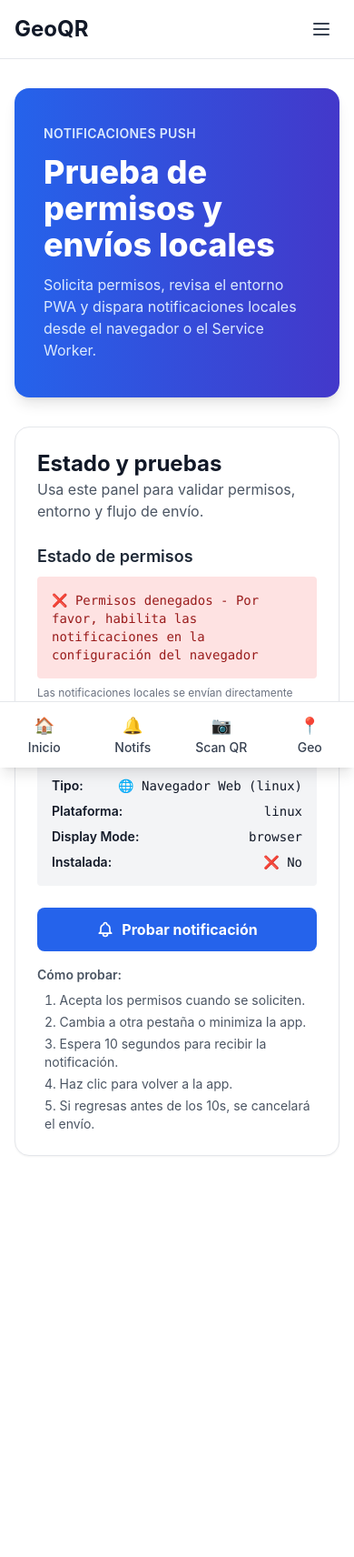
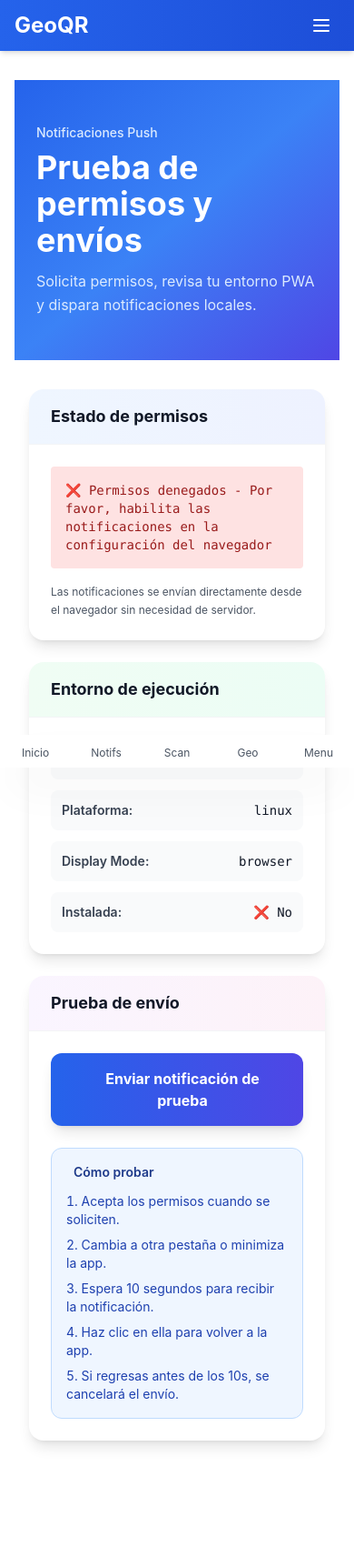
Before and after one commit to amilube/geoqr, a Django app: template apps/templates/pages/push.html in a window 390 px wide. Shown: the whole page at 91% size. Before the commit the page ends 1271 px from the top, so only its background shows below. Run offline with Django 5.2, Linux system fonts and the light colour scheme; the template is opened without the code that fills it, so the values that code supplies are empty; some libraries are stand-ins or nearby versions.

Commit message:
feat(ui): enhance mobile navigation and update page layouts with new styles and icons

```diff
--- a/apps/templates/base.html
+++ b/apps/templates/base.html
@@ -19,6 +19,9 @@
   <!-- TailwindCSS CDN -->
 
   <script src="https://cdn.tailwindcss.com"></script>
+
+  <!-- Iconify for Lucide Icons -->
+  <script src="https://code.iconify.design/iconify-icon/1.0.8/iconify-icon.min.js"></script>
 
   <!-- HTMX v2 desde CDN -->
     <script src="https://unpkg.com/htmx.org@2.0.0"></script>
@@ -53,15 +56,15 @@
 <body class="{% block bodyclass %}{% endblock bodyclass %} bg-white text-gray-900">
   {% block body %}
   <!-- Navigation Bar -->
-  <nav class="bg-white border-b border-gray-200">
+  <nav class="bg-gradient-to-r from-blue-600 to-blue-700 shadow-md">
     <div class="max-w-7xl mx-auto px-4 sm:px-6 lg:px-8">
-      <div class="flex justify-between items-center h-16">
+      <div class="flex justify-between items-center h-14">
         <div class="flex-shrink-0">
-          <a class="text-2xl font-bold text-gray-900" href="{% url 'home' %}">GeoQR</a>
+          <a class="text-2xl font-bold text-white" href="{% url 'home' %}">GeoQR</a>
         </div>
         <!-- Mobile menu button -->
         <div class="flex md:hidden">
-          <button id="mobile-menu-button" type="button" class="inline-flex items-center justify-center p-2 rounded-md text-gray-700 hover:bg-gray-100 focus:outline-none transition" aria-controls="mobile-menu" aria-expanded="false" aria-label="Toggle navigation">
+          <button id="mobile-menu-button" type="button" class="inline-flex items-center justify-center p-2 rounded-md text-white hover:bg-blue-500 focus:outline-none transition" aria-controls="mobile-menu" aria-expanded="false" aria-label="Toggle navigation">
             <svg id="hamburger-open" class="h-6 w-6" xmlns="http://www.w3.org/2000/svg" fill="none" viewBox="0 0 24 24" stroke="currentColor">
               <path stroke-linecap="round" stroke-linejoin="round" stroke-width="2" d="M4 6h16M4 12h16M4 18h16" />
             </svg>
@@ -73,28 +76,21 @@
         <!-- Desktop Navigation -->
         <div class="hidden md:flex md:items-center md:space-x-8">
           {% if request.user.is_authenticated %}
-            {% comment %} <a class="text-gray-700 hover:text-gray-900 transition" href="{% url 'users:detail' request.user.pk %}">{% translate "My Profile" %}</a> {% endcomment %}
-            <a class="block px-3 py-2 rounded-md text-red-700 hover:text-red-900 hover:bg-red-100 transition" href="{% url 'account_logout' %}">{% translate "Sign Out" %}</a>
+            <a class="text-white hover:text-blue-100 font-medium transition" href="{% url 'protected_home' %}">Inicio</a>
+            <a class="text-white hover:text-blue-100 font-medium transition" href="{% url 'account_logout' %}">{% translate "Sign Out" %}</a>
           {% else %}
-            {% if ACCOUNT_ALLOW_REGISTRATION %}
-              {% comment %} <a id="sign-up-link" class="text-gray-700 hover:text-gray-900 transition" href="{% url 'account_signup' %}">{% translate "Sign Up" %}</a> {% endcomment %}
-            {% endif %}
-            <a id="log-in-link" class="text-gray-700 hover:text-gray-900 transition" href="{% url 'account_login' %}">{% translate "Sign In" %}</a>
+            <a id="log-in-link" class="text-white hover:text-blue-100 font-medium transition" href="{% url 'account_login' %}">{% translate "Sign In" %}</a>
           {% endif %}
         </div>
       </div>
     </div>
     <!-- Mobile Navigation Menu -->
-    <div id="mobile-menu" class="hidden md:hidden border-t border-gray-200">
-      <div class="px-2 pt-2 pb-3 space-y-1">
+    <div id="mobile-menu" class="hidden md:hidden bg-blue-700">
+      <div class="px-4 py-2 space-y-1">
         {% if request.user.is_authenticated %}
-          {% comment %} <a class="block px-3 py-2 rounded-md text-base font-medium text-gray-700 hover:bg-gray-100 transition" href="{% url 'users:detail' request.user.pk %}">{% translate "My Profile" %}</a> {% endcomment %}
-          <a class="block px-3 py-2 rounded-md text-red font-medium text-red-700 hover:bg-red-100 transition" href="{% url 'account_logout' %}">{% translate "Sign Out" %}</a>
+          <a class="block px-3 py-2 rounded-lg text-white font-medium hover:bg-blue-600 transition" href="{% url 'account_logout' %}">{% translate "Sign Out" %}</a>
         {% else %}
-          {% if ACCOUNT_ALLOW_REGISTRATION %}
-
-          {% endif %}
-          <a id="log-in-link-mobile" class="block px-3 py-2 rounded-md text-base font-medium text-gray-700 hover:bg-gray-100 transition" href="{% url 'account_login' %}">{% translate "Sign In" %}</a>
+          <a id="log-in-link-mobile" class="block px-3 py-2 rounded-lg text-white font-medium hover:bg-blue-600 transition" href="{% url 'account_login' %}">{% translate "Sign In" %}</a>
         {% endif %}
       </div>
     </div>
@@ -124,24 +120,36 @@
   {% endblock body %}
 
   <!-- Bottom mobile navbar -->
-  <nav class="md:hidden fixed bottom-0 inset-x-0 bg-white border-t border-gray-200 shadow-lg">
-    <div class="grid grid-cols-4 text-sm font-medium text-gray-700">
-      <a href="{% url 'home' %}" class="flex flex-col items-center justify-center py-3 hover:bg-gray-50 transition">
-        <span class="text-lg">🏠</span>
-        <span>Inicio</span>
+  <nav class="md:hidden fixed bottom-0 inset-x-0 bg-white shadow-2xl shadow-black/10">
+    <div class="grid grid-cols-5 text-center">
+      <a href="{% url 'protected_home' %}" class="nav-item flex flex-col items-center justify-center py-2 hover:bg-gray-100/50 transition-colors {% if request.resolver_match.url_name == 'protected_home' %}bg-blue-50{% endif %}">
+        <iconify-icon icon="lucide:home" class="text-2xl {% if request.resolver_match.url_name == 'protected_home' %}text-blue-600{% else %}text-gray-600{% endif %}"></iconify-icon>
+        <span class="text-xs mt-1 {% if request.resolver_match.url_name == 'protected_home' %}text-blue-600 font-semibold{% else %}text-gray-600{% endif %}">Inicio</span>
       </a>
-      <a href="{% url 'push' %}" class="flex flex-col items-center justify-center py-3 hover:bg-gray-50 transition">
-        <span class="text-lg">🔔</span>
-        <span>Notifs</span>
+      <a href="{% url 'push' %}" class="nav-item flex flex-col items-center justify-center py-2 hover:bg-gray-100/50 transition-colors {% if request.resolver_match.url_name == 'push' %}bg-blue-50{% endif %}">
+        <iconify-icon icon="lucide:bell" class="text-2xl {% if request.resolver_match.url_name == 'push' %}text-blue-600{% else %}text-gray-600{% endif %}"></iconify-icon>
+        <span class="text-xs mt-1 {% if request.resolver_match.url_name == 'push' %}text-blue-600 font-semibold{% else %}text-gray-600{% endif %}">Notifs</span>
       </a>
-      <a href="{% url 'qr' %}" class="flex flex-col items-center justify-center py-3 hover:bg-gray-50 transition">
-        <span class="text-lg">📷</span>
-        <span>Scan QR</span>
+      <a href="{% url 'qr' %}" class="nav-item flex flex-col items-center justify-center py-2 hover:bg-gray-100/50 transition-colors {% if request.resolver_match.url_name == 'qr' %}bg-blue-50{% endif %}">
+        <iconify-icon icon="lucide:qr-code" class="text-2xl {% if request.resolver_match.url_name == 'qr' %}text-blue-600{% else %}text-gray-600{% endif %}"></iconify-icon>
+        <span class="text-xs mt-1 {% if request.resolver_match.url_name == 'qr' %}text-blue-600 font-semibold{% else %}text-gray-600{% endif %}">Scan</span>
       </a>
-      <a href="{% url 'geo' %}" class="flex flex-col items-center justify-center py-3 hover:bg-gray-50 transition">
-        <span class="text-lg">📍</span>
-        <span>Geo</span>
+      <a href="{% url 'geo' %}" class="nav-item flex flex-col items-center justify-center py-2 hover:bg-gray-100/50 transition-colors {% if request.resolver_match.url_name == 'geo' %}bg-blue-50{% endif %}">
+        <iconify-icon icon="lucide:map-pin" class="text-2xl {% if request.resolver_match.url_name == 'geo' %}text-blue-600{% else %}text-gray-600{% endif %}"></iconify-icon>
+        <span class="text-xs mt-1 {% if request.resolver_match.url_name == 'geo' %}text-blue-600 font-semibold{% else %}text-gray-600{% endif %}">Geo</span>
       </a>
+      <button id="mobile-profile-button" class="nav-item flex flex-col items-center justify-center py-2 hover:bg-gray-100/50 transition-colors" type="button" aria-label="User menu">
+        <iconify-icon icon="lucide:user" class="text-2xl text-gray-600"></iconify-icon>
+        <span class="text-xs mt-1 text-gray-600">Menu</span>
+      </button>
+    </div>
+    <!-- Mobile Profile Menu -->
+    <div id="mobile-profile-menu" class="hidden absolute bottom-full right-0 bg-white rounded-t-lg shadow-lg text-gray-800 min-w-max">
+      {% if request.user.is_authenticated %}
+        <a href="{% url 'account_logout' %}" class="block px-4 py-2 hover:bg-gray-100 border-b border-gray-100 font-medium text-red-600">{% translate "Sign Out" %}</a>
+      {% else %}
+        <a href="{% url 'account_login' %}" class="block px-4 py-2 hover:bg-gray-100 font-medium text-blue-600">{% translate "Sign In" %}</a>
+      {% endif %}
     </div>
   </nav>
 
@@ -187,9 +195,29 @@
         }
       }
 
+      // Mobile profile menu toggle
+      function initializeMobileProfileMenu() {
+        const profileButton = document.getElementById('mobile-profile-button');
+        const profileMenu = document.getElementById('mobile-profile-menu');
+
+        if (profileButton && profileMenu) {
+          profileButton.addEventListener('click', function() {
+            profileMenu.classList.toggle('hidden');
+          });
+
+          // Close menu when clicking outside
+          document.addEventListener('click', function(event) {
+            if (!profileButton.contains(event.target) && !profileMenu.contains(event.target)) {
+              profileMenu.classList.add('hidden');
+            }
+          });
+        }
+      }
+
       // Initialize on page load
       document.addEventListener('DOMContentLoaded', function() {
         initializeMobileMenu();
+        initializeMobileProfileMenu();
       });
     </script>
   {% endblock inline_javascript %}
--- a/apps/templates/pages/push.html
+++ b/apps/templates/pages/push.html
@@ -5,76 +5,85 @@
   <!-- Cargar app.js para las funciones de notificaciones -->
   <script src="{% static 'app.js' %}"></script>
 
-  <div class="max-w-6xl mx-auto space-y-8">
-    <section class="bg-gradient-to-r from-blue-600 to-indigo-700 text-white rounded-2xl shadow-lg px-8 py-10">
-      <div class="flex flex-col gap-3">
-        <p class="uppercase tracking-wide text-sm font-semibold text-blue-100">Notificaciones Push</p>
-        <h1 class="text-4xl font-extrabold">Prueba de permisos y envíos locales</h1>
-        <p class="text-blue-100 max-w-3xl">Solicita permisos, revisa el entorno PWA y dispara notificaciones locales desde el navegador o el Service Worker.</p>
-      </div>
+  <div class="max-w-6xl mx-auto">
+    <!-- Header Hero -->
+    <section class="bg-gradient-to-br from-blue-600 via-blue-500 to-indigo-600 text-white px-6 py-12">
+      <p class="text-sm font-medium text-blue-100 mb-2">Notificaciones Push</p>
+      <h1 class="text-4xl md:text-5xl font-bold mb-3">Prueba de permisos y envíos</h1>
+      <p class="text-blue-100 text-base md:text-lg leading-relaxed max-w-3xl">Solicita permisos, revisa tu entorno PWA y dispara notificaciones locales.</p>
     </section>
 
-    <section class="bg-white rounded-2xl border border-gray-200 shadow-sm p-6 space-y-6">
-      <div class="flex flex-col md:flex-row md:items-center md:justify-between gap-4">
-        <div>
-          <h2 class="text-2xl font-bold text-gray-900">Estado y pruebas</h2>
-          <p class="text-gray-600">Usa este panel para validar permisos, entorno y flujo de envío.</p>
+    <!-- Main Content -->
+    <div class="px-4 py-8 md:py-12 space-y-6">
+      <div class="grid md:grid-cols-2 gap-6">
+        <!-- Estado Card -->
+        <div class="bg-white rounded-2xl shadow-lg overflow-hidden">
+          <div class="bg-gradient-to-r from-blue-50 to-indigo-50 px-6 py-4 border-b border-gray-100">
+            <h2 class="text-lg font-bold text-gray-900">Estado de permisos</h2>
+          </div>
+          <div class="p-6 space-y-4">
+            <div id="notification-status" class="bg-gradient-to-r from-gray-50 to-gray-100 rounded-xl p-4 font-mono text-sm border border-gray-200">
+              Verificando permisos...
+            </div>
+            <p class="text-xs text-gray-600 leading-relaxed">Las notificaciones se envían directamente desde el navegador sin necesidad de servidor.</p>
+          </div>
         </div>
-      </div>
 
-      <div class="grid md:grid-cols-2 gap-6">
-        <div class="space-y-4">
-          <div>
-            <h3 class="text-lg font-semibold text-gray-800 mb-2">Estado de permisos</h3>
-            <div id="notification-status" class="bg-gray-100 rounded p-4 font-mono text-sm">Verificando permisos...</div>
-            <p class="text-xs text-gray-500 mt-2">Las notificaciones locales se envían directamente desde el navegador sin servidor.</p>
+        <!-- Entorno Card -->
+        <div class="bg-white rounded-2xl shadow-lg overflow-hidden">
+          <div class="bg-gradient-to-r from-green-50 to-emerald-50 px-6 py-4 border-b border-gray-100">
+            <h2 class="text-lg font-bold text-gray-900">Entorno de ejecución</h2>
           </div>
-
-          <div>
-            <h3 class="text-lg font-semibold text-gray-800 mb-2">Entorno de ejecución</h3>
-            <div id="pwa-environment" class="bg-gray-100 rounded p-4 text-sm">
-              <div class="space-y-2">
-                <div class="flex items-center justify-between">
-                  <span class="font-semibold">Tipo:</span>
-                  <span id="env-type" class="font-mono">Detectando...</span>
-                </div>
-                <div class="flex items-center justify-between">
-                  <span class="font-semibold">Plataforma:</span>
-                  <span id="env-platform" class="font-mono">-</span>
-                </div>
-                <div class="flex items-center justify-between">
-                  <span class="font-semibold">Display Mode:</span>
-                  <span id="env-display" class="font-mono">-</span>
-                </div>
-                <div class="flex items-center justify-between">
-                  <span class="font-semibold">Instalada:</span>
-                  <span id="env-installed" class="font-mono">-</span>
-                </div>
+          <div class="p-6">
+            <div id="pwa-environment" class="space-y-3">
+              <div class="flex items-center justify-between p-3 bg-gray-50 rounded-lg">
+                <span class="font-semibold text-sm text-gray-700">Tipo:</span>
+                <span id="env-type" class="font-mono text-sm text-gray-900">Detectando...</span>
+              </div>
+              <div class="flex items-center justify-between p-3 bg-gray-50 rounded-lg">
+                <span class="font-semibold text-sm text-gray-700">Plataforma:</span>
+                <span id="env-platform" class="font-mono text-sm text-gray-900">-</span>
+              </div>
+              <div class="flex items-center justify-between p-3 bg-gray-50 rounded-lg">
+                <span class="font-semibold text-sm text-gray-700">Display Mode:</span>
+                <span id="env-display" class="font-mono text-sm text-gray-900">-</span>
+              </div>
+              <div class="flex items-center justify-between p-3 bg-gray-50 rounded-lg">
+                <span class="font-semibold text-sm text-gray-700">Instalada:</span>
+                <span id="env-installed" class="font-mono text-sm text-gray-900">-</span>
               </div>
             </div>
           </div>
         </div>
+      </div>
 
-        <div class="space-y-4">
-          <button id="test-notification-btn" class="w-full bg-blue-600 hover:bg-blue-700 text-white font-bold py-3 px-6 rounded-lg transition duration-200 flex items-center justify-center" onclick="testNotification()">
-            <svg class="w-5 h-5 mr-2" xmlns="http://www.w3.org/2000/svg" fill="none" viewBox="0 0 24 24" stroke="currentColor">
-              <path stroke-linecap="round" stroke-linejoin="round" stroke-width="2" d="M15 17h5l-1.405-1.405A2.032 2.032 0 0118 14.158V11a6.002 6.002 0 00-4-5.659V5a2 2 0 10-4 0v.341C7.67 6.165 6 8.388 6 11v3.159c0 .538-.214 1.055-.595 1.436L4 17h5m6 0v1a3 3 0 11-6 0v-1m6 0H9" />
-            </svg>
-            Probar notificación
+      <!-- Test Button and Instructions -->
+      <div class="bg-white rounded-2xl shadow-lg overflow-hidden">
+        <div class="bg-gradient-to-r from-purple-50 to-pink-50 px-6 py-4 border-b border-gray-100">
+          <h2 class="text-lg font-bold text-gray-900">Prueba de envío</h2>
+        </div>
+        <div class="p-6 space-y-6">
+          <button id="test-notification-btn" class="w-full bg-gradient-to-r from-blue-600 to-indigo-600 hover:from-blue-700 hover:to-indigo-700 text-white font-bold py-4 px-6 rounded-xl transition-all duration-200 flex items-center justify-center gap-3 shadow-lg hover:shadow-xl" onclick="testNotification()">
+            <iconify-icon icon="lucide:bell-ring" class="text-2xl"></iconify-icon>
+            <span>Enviar notificación de prueba</span>
           </button>
-          <div class="text-sm text-gray-600">
-            <p class="mb-2 font-semibold">Cómo probar:</p>
-            <ol class="list-decimal list-inside space-y-1 ml-2">
+
+          <div class="bg-blue-50 border border-blue-200 rounded-xl p-4">
+            <p class="font-semibold text-sm text-blue-900 mb-3 flex items-center gap-2">
+              <iconify-icon icon="lucide:info" class="text-lg"></iconify-icon>
+              Cómo probar
+            </p>
+            <ol class="list-decimal list-inside space-y-2 text-sm text-blue-800">
               <li>Acepta los permisos cuando se soliciten.</li>
               <li>Cambia a otra pestaña o minimiza la app.</li>
               <li>Espera 10 segundos para recibir la notificación.</li>
-              <li>Haz clic para volver a la app.</li>
+              <li>Haz clic en ella para volver a la app.</li>
               <li>Si regresas antes de los 10s, se cancelará el envío.</li>
             </ol>
           </div>
         </div>
       </div>
-    </section>
+    </div>
   </div>
 
   <script>
```
Also changed, not shown: apps/templates/pages/geo.html (+58 -32 lines), apps/templates/pages/home.html (+55 -30 lines), apps/templates/pages/qr.html (+6 -7 lines).
